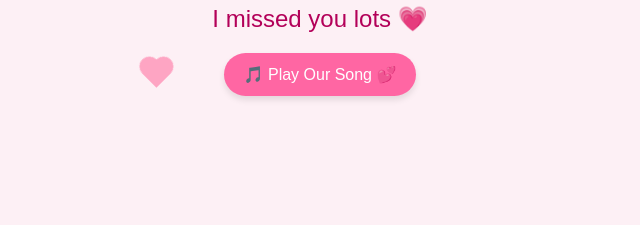
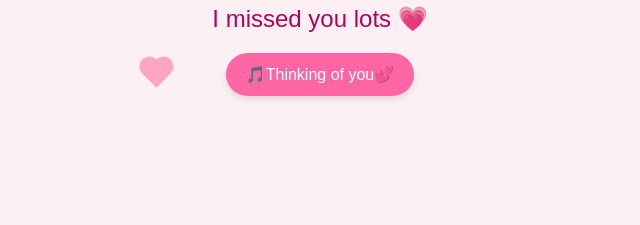
Before and after one commit to keex08/Love2, a plain HTML site: page index.html in a window 1280 px wide. Shown: the part 282-507 px from the top of the page, 320-960 px from the left. Drawn offline with Linux system fonts and the light colour scheme.

Commit message:
Update index.html

```diff
--- a/index.html
+++ b/index.html
@@ -87,7 +87,7 @@
   <div class="message">I missed you lots 💗</div>
 
   <a href="https://m.youtube.com/watch?v=y3KJ7d2qBoA&pp=ygUXdGhlIHRlbXB0YXRpb25zIG15IGdpcmzSBwkJiwkBhyohjO8%3D"
-     target="_blank" class="play-button">🎵 Play Our Song 💕</a>
+     target="_blank" class="play-button">🎵Thinking of you💕</a>
 
   <script>
     const targetDate = new Date("2025-05-13T16:00:00");
```
